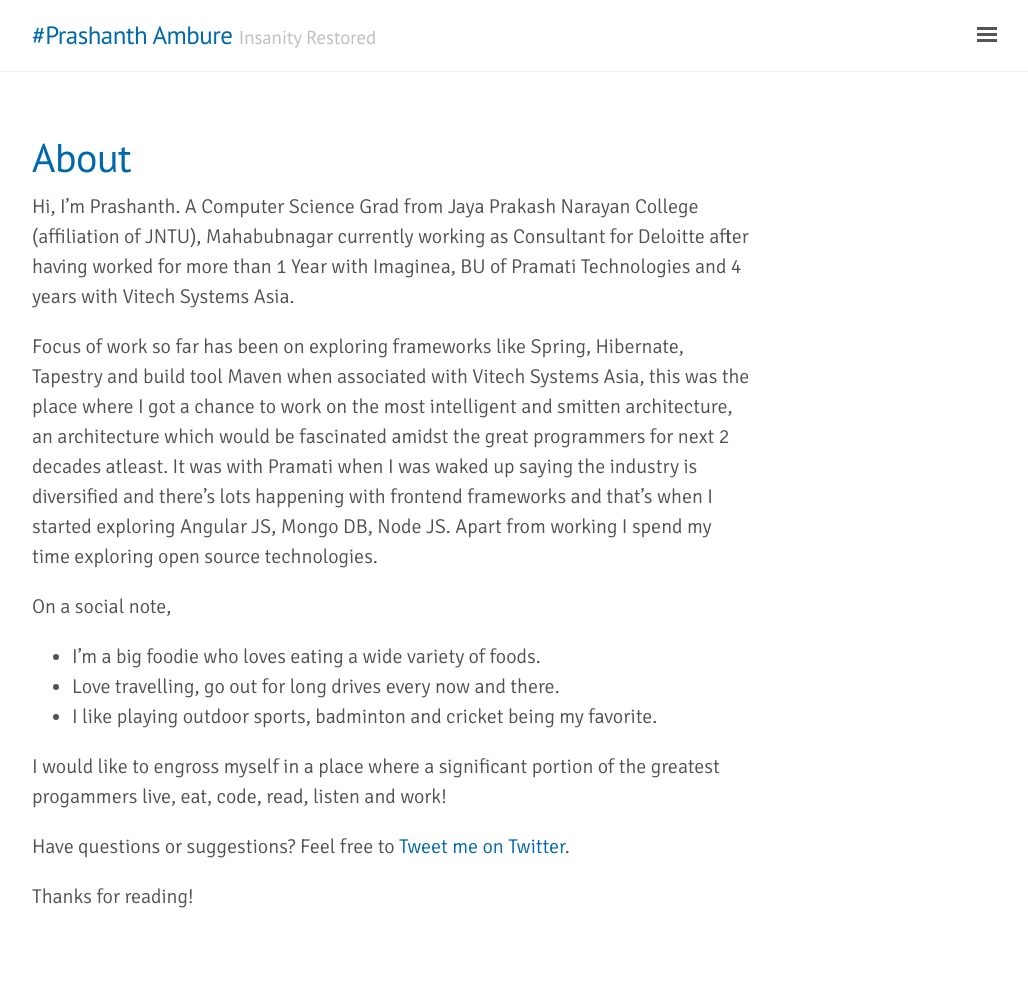
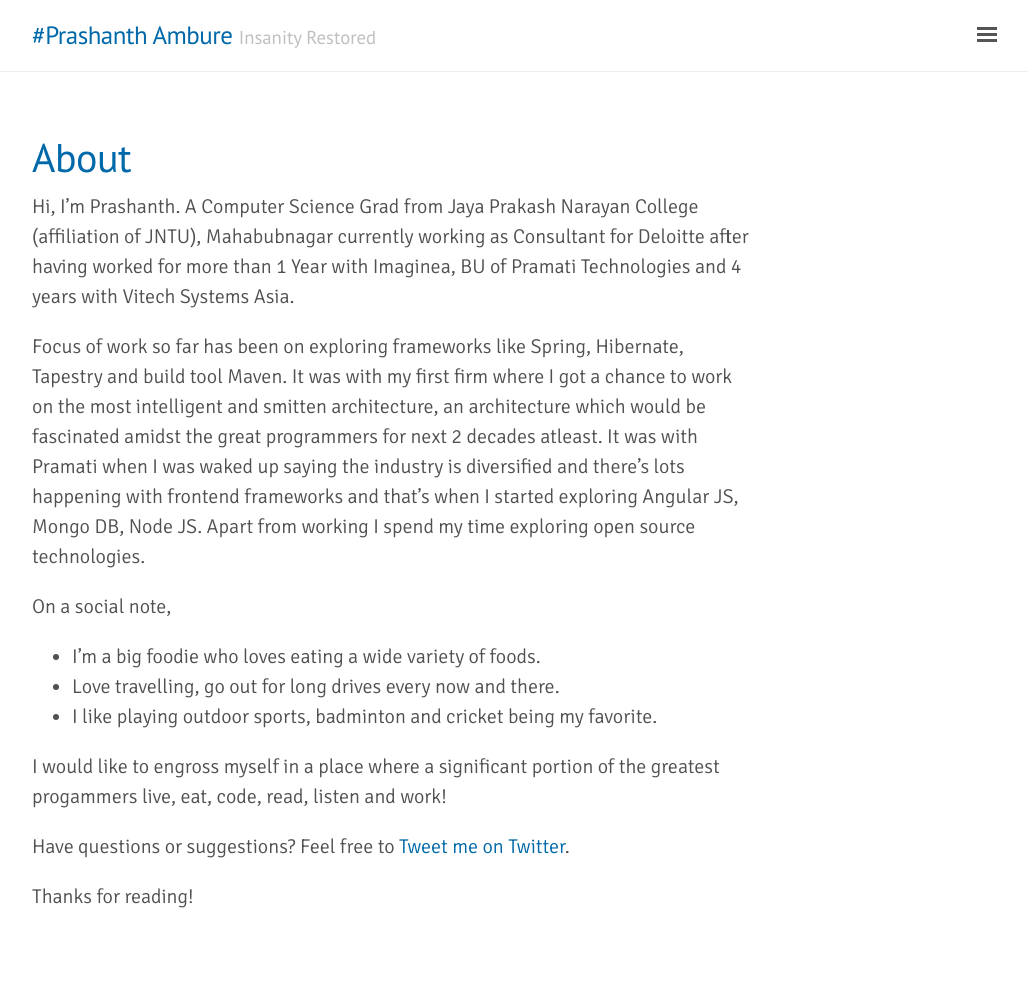
Before and after one commit to PrashanthAmbure/PrashanthAmbure.github.io, a Jekyll site: the page built from about.md, in a window 1280 px wide. Shown: the whole page, without its empty margins (248-1276 px from the left). Built offline with Jekyll 4.4.1, drawn with Linux system fonts in a browser that asks for light colours.

Commit message:
Updated About me.

```diff
--- a/about.md
+++ b/about.md
@@ -5,7 +5,7 @@ title: About
 
 Hi, I'm Prashanth. A Computer Science Grad from Jaya Prakash Narayan College (affiliation of JNTU), Mahabubnagar currently working as Consultant for Deloitte after having worked for more than 1 Year with Imaginea, BU of Pramati Technologies and 4 years with Vitech Systems Asia.
 
-Focus of  work so far has been on exploring frameworks like Spring, Hibernate, Tapestry and build tool Maven when associated with Vitech Systems Asia, this was the place where I got a chance to work on the most intelligent and smitten architecture, an architecture which would be fascinated amidst the great programmers for next 2 decades atleast. It was with Pramati when I was waked up saying the industry is diversified and there's lots happening with frontend frameworks and that's when I started exploring Angular JS, Mongo DB, Node JS. Apart from working I spend my time exploring open source technologies.
+Focus of  work so far has been on exploring frameworks like Spring, Hibernate, Tapestry and build tool Maven. It was with my first firm where I got a chance to work on the most intelligent and smitten architecture, an architecture which would be fascinated amidst the great programmers for next 2 decades atleast. It was with Pramati when I was waked up saying the industry is diversified and there's lots happening with frontend frameworks and that's when I started exploring Angular JS, Mongo DB, Node JS. Apart from working I spend my time exploring open source technologies.
 
 On a social note,
 
```
